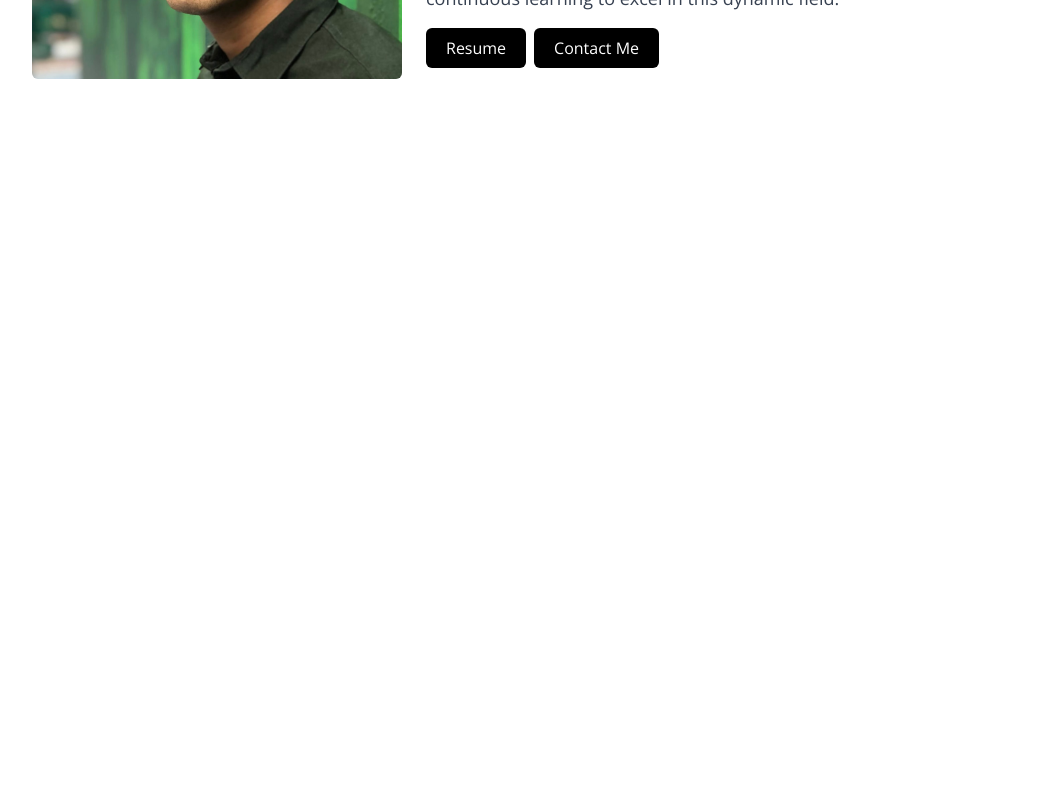
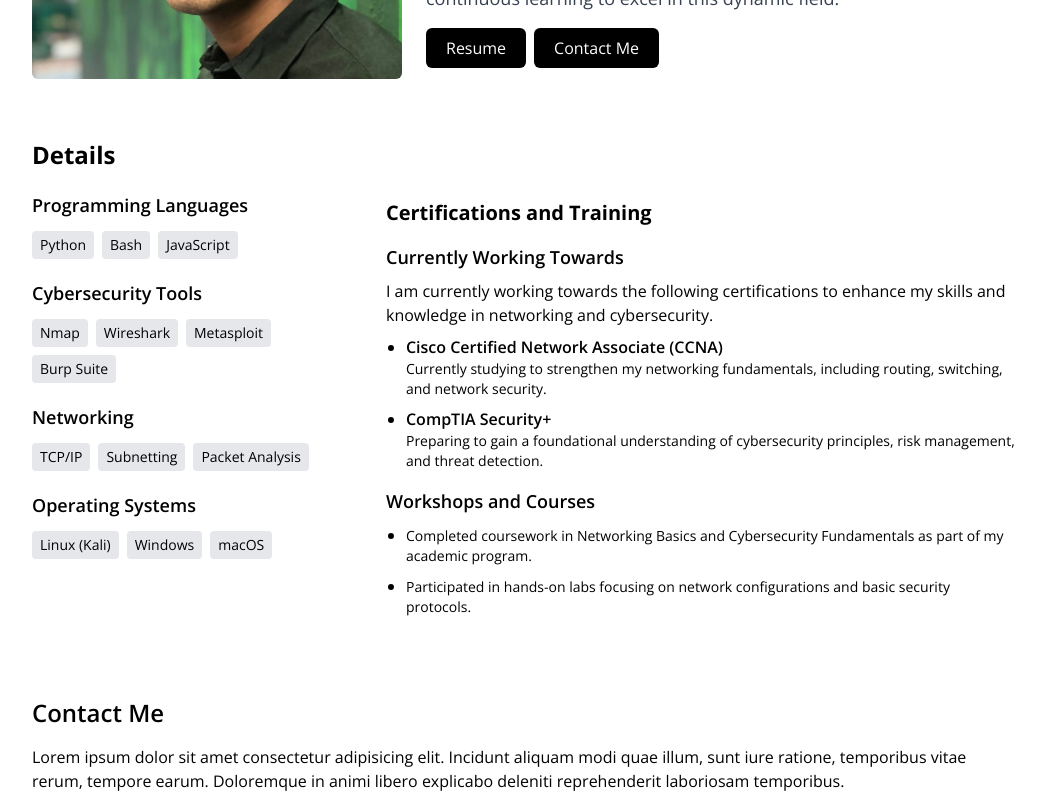
Before and after one commit to asif-kabir-emon/cybersecurity-portfolio, a Next.js app: page / in a window 1280 px wide. Shown: the part 380-1176 px from the top of the page, without its empty margins (116-1161 px from the left). Before the commit the page ends 800 px from the top, so only its background shows below. Built offline with nearby package versions, Linux system fonts and the light colour scheme.

Commit message:
Add certifications and traning section

```diff
--- a/src/app/(portfolio)/AboutMe.tsx
+++ b/src/app/(portfolio)/AboutMe.tsx
@@ -2,6 +2,7 @@
 import Image from "next/image";
 import React from "react";
 import profile_photo from "@/assets/profile-photo.jpg";
+import { navigateTo } from "@/utils/NavigateTo";
 
 const info = {
   name: "Md Asif Kabir Emon",
@@ -13,12 +14,6 @@ const info = {
 };
 
 const AboutMe = () => {
-  const navigateTo = (id: string) => {
-    const element = document.getElementById(id);
-    if (element) {
-      element.scrollIntoView({ behavior: "smooth" });
-    }
-  };
   return (
     <div id="about_me" className="py-5">
       <div className="flex flex-col md:flex-row items-center justify-center space-y-8 space-x-6">
@@ -30,7 +25,7 @@ const AboutMe = () => {
           className="rounded-md"
         />
         <div className="space-y-4 justify-center items-center">
-          <h1 className="text-3xl font-semibold">Hi, I am {info.name}</h1>
+          <h1 className="text-3xl font-semibold">Hi, I'm {info.name}</h1>
           <h3 className="text-2xl ">{info.role}</h3>
           <p className="text-lg text-gray-700 text-justify">
             {info.description}
--- /dev/null
+++ b/src/app/(portfolio)/Contact.tsx
@@ -0,0 +1,38 @@
+import React from "react";
+
+const contactData = [
+  {
+    title: "Email",
+    link: "mailto:asifkabiremon@gmail.com",
+  },
+  {
+    title: "LinkedIn",
+    link: "https://www.linkedin.com/in/asifkabir/",
+  },
+  {
+    title: "GitHub",
+    link: "https://github.com/asif-kabir-emon",
+  },
+];
+
+const Contact = () => {
+  return (
+    <div id="contact" className="py-5">
+      <h1 className="text-2xl font-semibold">Contact Me</h1>
+      <div>
+        <div className="space-x-2 mt-4">
+          {Array.from({ length: 30 }).map((_, index) => (
+            <div key={index} className="flex items-center space-x-2">
+              Lorem ipsum dolor sit amet consectetur adipisicing elit. Incidunt
+              aliquam modi quae illum, sunt iure ratione, temporibus vitae
+              rerum, tempore earum. Doloremque in animi libero explicabo
+              deleniti reprehenderit laboriosam temporibus.
+            </div>
+          ))}
+        </div>
+      </div>
+    </div>
+  );
+};
+
+export default Contact;
--- /dev/null
+++ b/src/app/(portfolio)/Details.tsx
@@ -0,0 +1,118 @@
+import React from "react";
+
+const SkillsData = [
+  {
+    title: "Programming Languages",
+    skills: ["Python", "Bash", "JavaScript"],
+  },
+  {
+    title: "Cybersecurity Tools",
+    skills: ["Nmap", "Wireshark", "Metasploit", "Burp Suite"],
+  },
+  {
+    title: "Networking",
+    skills: ["TCP/IP", "Subnetting", "Packet Analysis"],
+  },
+  {
+    title: "Operating Systems",
+    skills: ["Linux (Kali)", "Windows", "macOS"],
+  },
+];
+
+const CertificationsData = [
+  {
+    title: "Currently Working Towards",
+    details: [
+      {
+        name: "Cisco Certified Network Associate (CCNA)",
+        status: "Ongoing",
+        description:
+          "Currently studying to strengthen my networking fundamentals, including routing, switching, and network security.",
+      },
+      {
+        name: "CompTIA Security+",
+        status: "Ongoing",
+        description:
+          "Preparing to gain a foundational understanding of cybersecurity principles, risk management, and threat detection.",
+      },
+    ],
+  },
+];
+
+const TrainingData = [
+  {
+    title: "Workshops and Courses",
+    details: [
+      "Completed coursework in Networking Basics and Cybersecurity Fundamentals as part of my academic program.",
+      "Participated in hands-on labs focusing on network configurations and basic security protocols.",
+    ],
+  },
+];
+
+const Details = () => {
+  return (
+    <div id="skills" className="pb-5">
+      <h1 className="text-2xl font-bold">Details</h1>
+      <div className="flex flex-col md:flex-row gap-7 items-start mt-5">
+        <div className="space-y-5 md:w-1/2">
+          {SkillsData.map((data, index) => (
+            <div key={index}>
+              <h2 className="text-lg font-semibold mb-3">{data.title}</h2>
+              <div className="mt-2 flex flex-wrap gap-2">
+                {data.skills.map((skill, index) => (
+                  <div
+                    key={index}
+                    className="inline-block text-sm bg-gray-200 px-2 py-1 rounded"
+                  >
+                    {skill}
+                  </div>
+                ))}
+              </div>
+            </div>
+          ))}
+        </div>
+        <div>
+          <div className="mt-2">
+            <h2 className="text-xl font-bold">Certifications and Training</h2>
+            <div className="space-y-4 mt-2">
+              {CertificationsData.map((data, index) => (
+                <div key={index} className="mt-4">
+                  <h2 className="text-lg font-semibold mb-2">{data.title}</h2>
+                  <p className="text-md">
+                    I am currently working towards the following certifications
+                    to enhance my skills and knowledge in networking and
+                    cybersecurity.
+                  </p>
+                  <div className="space-y-2">
+                    {data.details.map((detail, index) => (
+                      <div key={index} className="mt-2 list-item ml-5">
+                        <div className="text-md font-semibold">
+                          {detail.name}
+                        </div>
+                        <div className="text-sm">{detail.description}</div>
+                      </div>
+                    ))}
+                  </div>
+                </div>
+              ))}
+              {TrainingData.map((data, index) => (
+                <div key={index} className="mt-4">
+                  <h2 className="text-lg font-semibold mb-2">{data.title}</h2>
+                  <div className="space-y-2">
+                    {data.details.map((detail, index) => (
+                      <div key={index} className="list-item ml-5">
+                        <div className="text-sm">{detail}</div>
+                      </div>
+                    ))}
+                  </div>
+                </div>
+              ))}
+            </div>
+          </div>
+        </div>
+      </div>
+    </div>
+  );
+};
+
+export default Details;
--- a/src/app/(portfolio)/page.tsx
+++ b/src/app/(portfolio)/page.tsx
@@ -1,9 +1,13 @@
 import AboutMe from "./AboutMe";
+import Contact from "./Contact";
+import Details from "./Details";
 
 const HomePage = () => {
   return (
-    <div className="my-5 px-5 max-w-screen-lg mx-auto">
+    <div className="my-5 px-5 max-w-screen-lg mx-auto space-y-10">
       <AboutMe />
+      <Details />
+      <Contact />
     </div>
   );
 };
--- a/src/app/globals.css
+++ b/src/app/globals.css
@@ -3,7 +3,7 @@
 @tailwind utilities;
 
 .glass-effect {
-  background-color: rgba(255, 255, 255, 0.2);
+  background-color: rgba(255, 255, 255, 0.55);
   -webkit-backdrop-filter: blur(10px);
   backdrop-filter: blur(10px);
   border: 2px solid rgba(255, 255, 255, 0.18);
--- a/src/app/layout.tsx
+++ b/src/app/layout.tsx
@@ -8,8 +8,8 @@ const openSans = Open_Sans({
 });
 
 export const metadata: Metadata = {
-  title: "Create Next App",
-  description: "Generated by create next app",
+  title: "Md Asif Kabir Emon",
+  description: "Portfolio of Md Asif Kabir Emon",
 };
 
 export default function RootLayout({
--- a/src/components/Shared/Header.tsx
+++ b/src/components/Shared/Header.tsx
@@ -1,9 +1,10 @@
 "use client";
 import React, { useEffect, useState } from "react";
 import { motion } from "framer-motion";
+import { navigateTo } from "@/utils/NavigateTo";
 
 const menuItems = [
-  { name: "About Me", link: "about_me" },
+  { name: "About", link: "about_me" },
   { name: "Skills", link: "skills" },
   { name: "Projects", link: "projects" },
   { name: "Contact", link: "contact" },
@@ -12,13 +13,6 @@ const menuItems = [
 const Header = () => {
   const [boxShadow, setBoxShadow] = useState("0 0 0 0 rgba(0, 0, 0, 0)");
   const [isMenuOpen, setIsMenuOpen] = useState(false);
-
-  const navigateTo = (id: string) => {
-    const element = document.getElementById(id);
-    if (element) {
-      element.scrollIntoView({ behavior: "smooth" });
-    }
-  };
 
   useEffect(() => {
     const handleScroll = () => {
--- /dev/null
+++ b/src/utils/NavigateTo.ts
@@ -0,0 +1,12 @@
+export const navigateTo = (id: string) => {
+  const element = document.getElementById(id);
+  if (element) {
+    const elementPosition =
+      element.getBoundingClientRect().top + window.scrollY;
+    const offset = 88; // Adjust this value as needed
+    window.scrollTo({
+      top: elementPosition - offset,
+      behavior: "smooth",
+    });
+  }
+};
```
